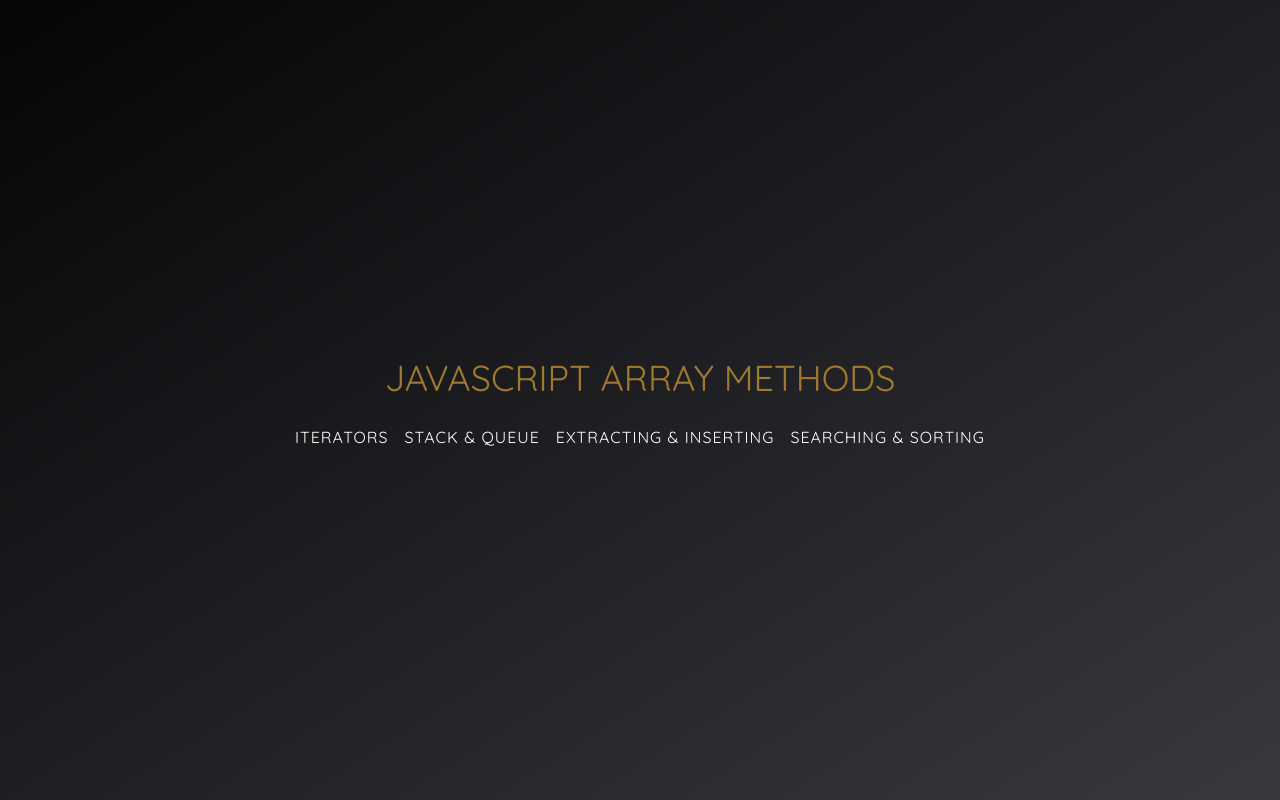
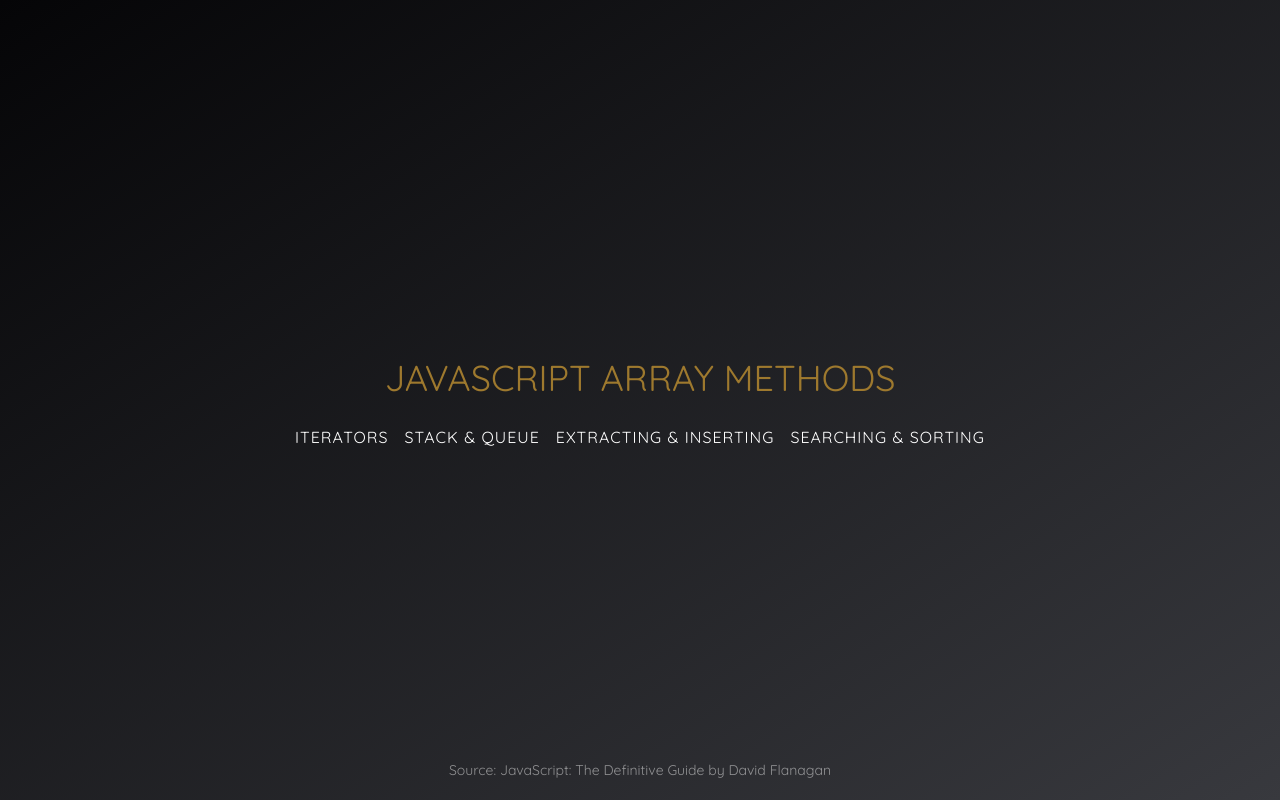
Before and after one commit to barbaraperic/bloomscript, a Next.js app: page / in a window 1280 px wide. Built offline with nearby package versions, Linux system fonts and the light colour scheme.

Commit message:
add source

```diff
--- a/app/page.tsx
+++ b/app/page.tsx
@@ -22,7 +22,7 @@ export default function Home() {
     ]
 
     return (
-        <main className="w-full text-center relative flex min-h-screen flex-col justify-center items-center p-10 space-y-5">
+        <main className="w-full relative text-center flex min-h-screen flex-col justify-center items-center p-10 space-y-5">
             <Title>JavaScript array methods</Title>
             <ul className="links">
                 {links.map((link, index) => (
@@ -42,6 +42,9 @@ export default function Home() {
                     </li>
                 ))}
             </ul>
+            <span className="absolute bottom-5 text-sm text-neutral-100	opacity-50">
+                Source: JavaScript: The Definitive Guide by David Flanagan
+            </span>
         </main>
     )
 }
--- a/data/methodsData.ts
+++ b/data/methodsData.ts
@@ -7,7 +7,7 @@ export const methodsData = [
 let sum = 0;
 
 numbers.forEach(number => sum += number) // => sum = 6`,
-        text: 'forEach method iterates through an array, invoking a function you specify for each element',
+        text: 'forEach method iterates through an array, invoking a function you specify for each element.',
     },
     {
         name: 'map',
```
